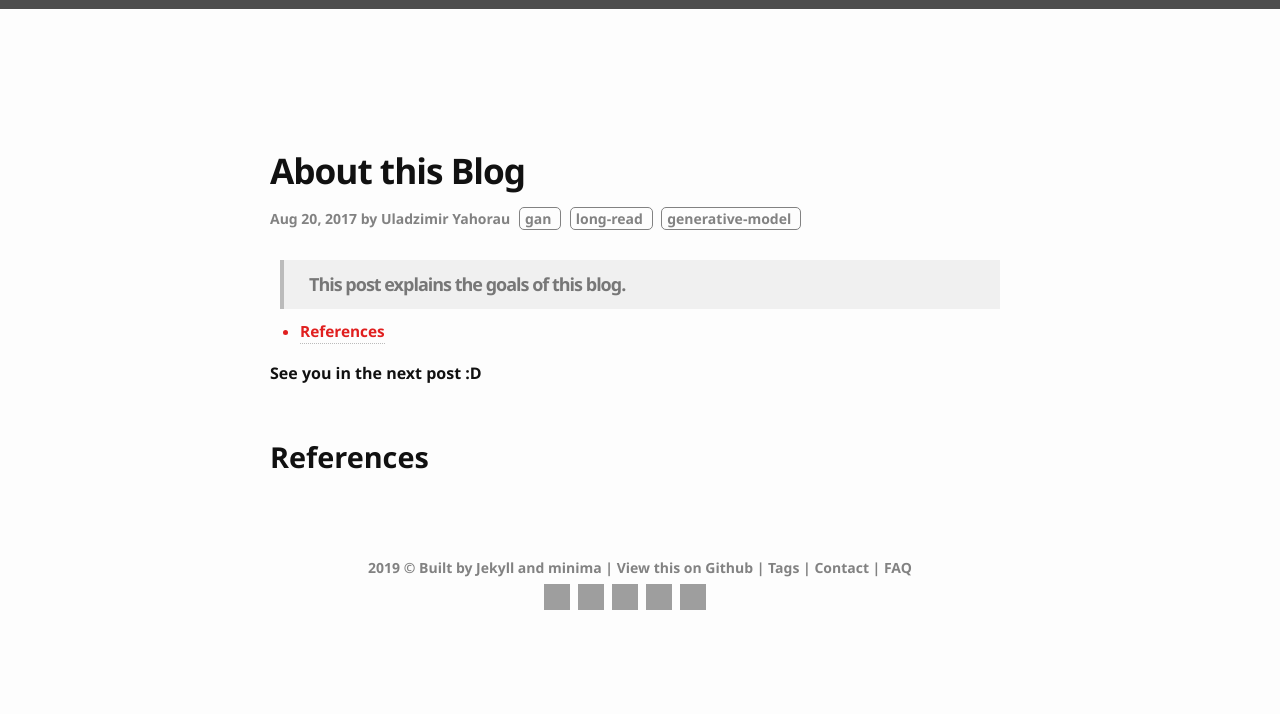
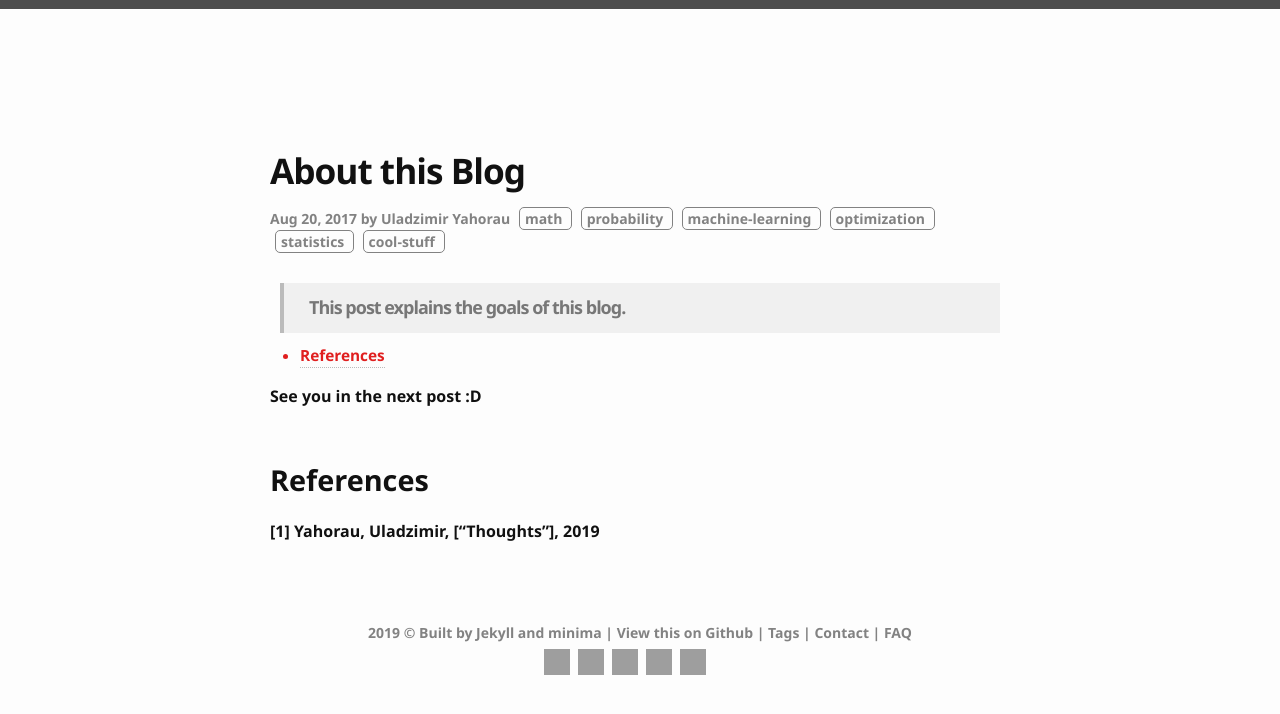
Before and after one commit to UladzimirYahorau/uladzimiryahorau.github.io, a Jekyll site: the page built from _posts/2019-12-24-about.md, in a window 1280 px wide. Shown: the top 714 px of the page. Built offline with Jekyll 4.4.1, drawn with Linux system fonts in a browser that asks for light colours; comment, search, counter and statistics services are not loaded; grey boxes are pictures that could not be loaded.

Commit message:
little change on the page

```diff
--- a/_posts/2019-12-24-about.md
+++ b/_posts/2019-12-24-about.md
@@ -3,7 +3,7 @@ layout: post
 comments: true
 title: "About this Blog"
 date: 2017-08-20 00:23:00
-tags: gan long-read generative-model
+tags: math probability machine-learning optimization statistics cool-stuff
 image: "GAN.png"
 ---
 
@@ -51,6 +51,4 @@ See you in the next post :D
 
 ## References
 
-<!---
-[1] Goodfellow, Ian, et al. ["Generative adversarial nets."](https://arxiv.org/pdf/1406.2661.pdf) NIPS, 2014.
-    -->
+[1] Yahorau, Uladzimir,  ["Thoughts"], 2019
```
